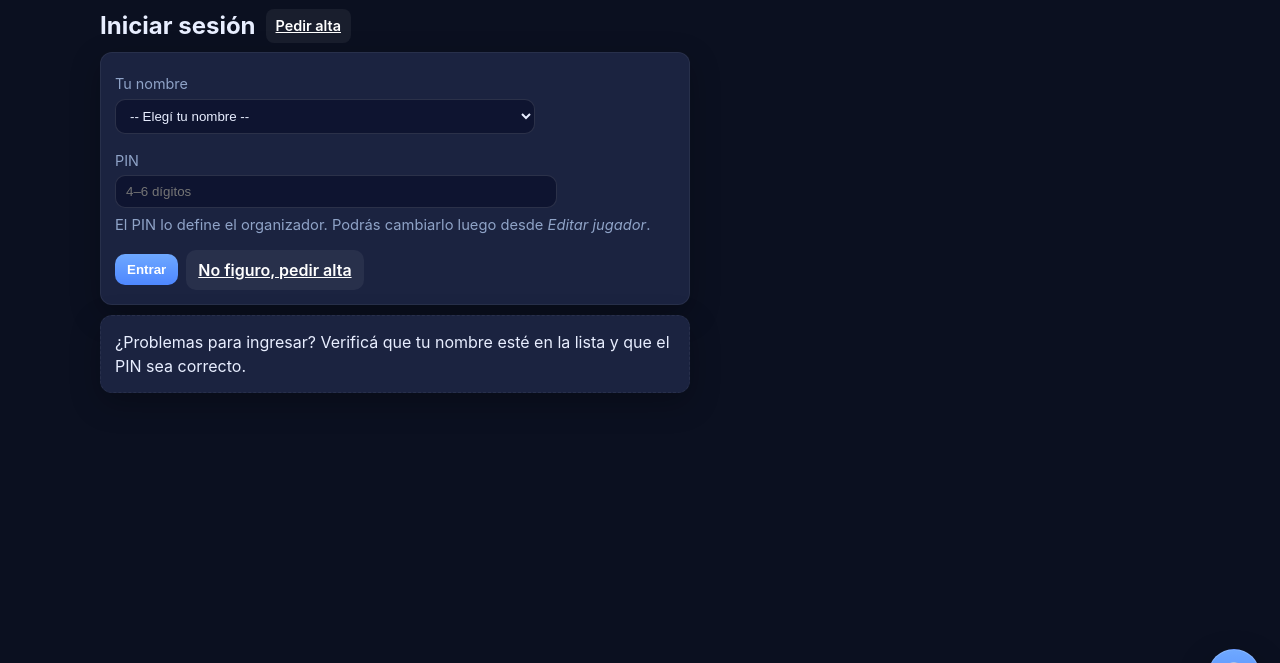
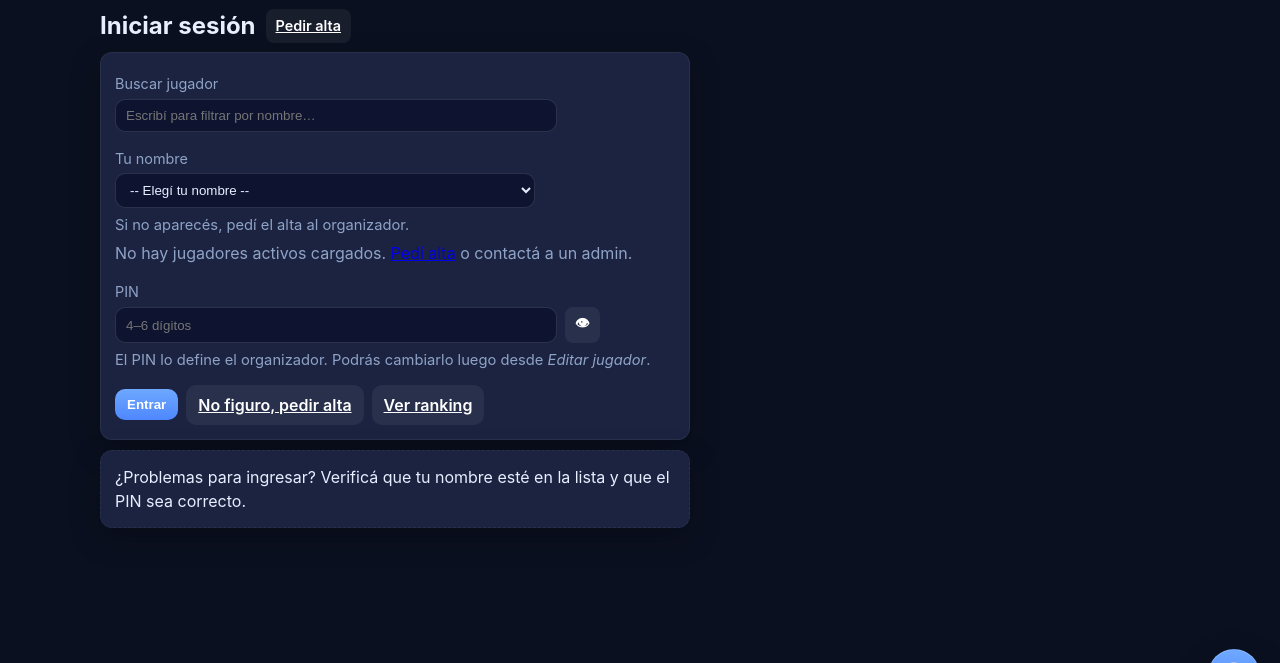
Before and after one commit to academiabogadorap/uplay, a Flask app: page /login in a window 1280 px wide. Shown: the part 79-742 px from the top of the page. Run offline with Flask 3, Linux system fonts and the light colour scheme.

Commit message:
Mejoras de login: buscador, toggle PIN, validaciones

```diff
--- a/templates/login.html
+++ b/templates/login.html
@@ -8,10 +8,16 @@
   </div>
 
   <div class="card" style="max-width:560px;">
-    <form method="post" style="display:grid; gap:10px;">
+    <form method="post" style="display:grid; gap:10px;" novalidate>
+      <!-- Buscador rápido de jugador -->
+      <div>
+        <label for="buscar" class="muted" style="display:block; margin-bottom:4px;">Buscar jugador</label>
+        <input id="buscar" type="text" placeholder="Escribí para filtrar por nombre…" autocomplete="off" style="width:100%;">
+      </div>
+
       <div>
         <label for="jugador_id" class="muted" style="display:block; margin-bottom:4px;">Tu nombre</label>
-        <select id="jugador_id" name="jugador_id" required style="width:100%;">
+        <select id="jugador_id" name="jugador_id" required style="width:100%;" aria-describedby="ayuda-jugador">
           <option value="">-- Elegí tu nombre --</option>
           {% for j in jugadores %}
             <option value="{{ j.id }}">
@@ -19,11 +25,24 @@
             </option>
           {% endfor %}
         </select>
+        <p id="ayuda-jugador" class="muted" style="margin:.35rem 0 0; font-size:.92rem;">
+          Si no aparecés, pedí el alta al organizador.
+        </p>
+
+        {% if jugadores|length == 0 %}
+          <p class="muted" style="margin:.35rem 0 0;">
+            No hay jugadores activos cargados. <a href="{{ url_for('alta_publica') }}">Pedí alta</a> o contactá a un admin.
+          </p>
+        {% endif %}
       </div>
 
       <div>
         <label for="pin" class="muted" style="display:block; margin-bottom:4px;">PIN</label>
-        <input id="pin" name="pin" type="password" required placeholder="4–6 dígitos" autocomplete="current-password" style="width:100%;">
+        <div style="display:flex; gap:8px;">
+          <input id="pin" name="pin" type="password" inputmode="numeric" pattern="\\d{4,6}" minlength="4" maxlength="6"
+                 required placeholder="4–6 dígitos" autocomplete="current-password" style="width:100%;">
+          <button type="button" id="togglePin" class="btn btn-ghost btn-slim" aria-pressed="false" aria-controls="pin">👁</button>
+        </div>
         <p class="muted" style="margin:.35rem 0 0; font-size:.92rem;">
           El PIN lo define el organizador. Podrás cambiarlo luego desde <em>Editar jugador</em>.
         </p>
@@ -32,6 +51,7 @@
       <div style="display:flex; gap:8px; flex-wrap:wrap; align-items:center; margin-top:4px;">
         <button type="submit" class="btn">Entrar</button>
         <a href="{{ url_for('alta_publica') }}" class="btn btn-ghost">No figuro, pedir alta</a>
+        <a href="{{ url_for('ranking') }}" class="btn btn-ghost">Ver ranking</a>
       </div>
     </form>
   </div>
@@ -41,6 +61,43 @@
       ¿Problemas para ingresar? Verificá que tu nombre esté en la lista y que el PIN sea correcto.
     </p>
   </div>
+
+  <script>
+    // --- Filtro rápido del <select> por texto del usuario
+    const buscar = document.getElementById('buscar');
+    const select = document.getElementById('jugador_id');
+
+    function normalizar(s){ return (s || '').toLowerCase().normalize('NFD').replace(/[\u0300-\u036f]/g,''); }
+
+    if (buscar && select){
+      const opcionesOriginales = Array.from(select.options);
+      buscar.addEventListener('input', () => {
+        const q = normalizar(buscar.value);
+        // preservar la primera opción "Elegí tu nombre"
+        const primera = opcionesOriginales[0];
+        const resto = opcionesOriginales.slice(1);
+        select.innerHTML = '';
+        select.appendChild(primera.cloneNode(true));
+        resto.forEach(opt => {
+          if (!q || normalizar(opt.text).includes(q)) {
+            select.appendChild(opt.cloneNode(true));
+          }
+        });
+        // si no hay coincidencias, dejamos solo la primera opción
+      });
+    }
+
+    // --- Mostrar/Ocultar PIN
+    const pin = document.getElementById('pin');
+    const toggle = document.getElementById('togglePin');
+    if (pin && toggle){
+      toggle.addEventListener('click', () => {
+        const isPass = pin.type === 'password';
+        pin.type = isPass ? 'text' : 'password';
+        toggle.setAttribute('aria-pressed', String(isPass));
+      });
+    }
+  </script>
 {% endblock %}
 
 {% block help_content %}
@@ -208,7 +265,7 @@
           Tips rápidos
         </h4>
         <ul class="help-ul">
-          <li>¿Error de PIN? Probá de nuevo (revisá mayúsculas minúsculas del nombre si hay homónimos).</li>
+          <li>¿Error de PIN? Probá de nuevo.</li>
           <li>¿No te encontrás? Pedí alta con tu nombre completo.</li>
         </ul>
       </section>
```
